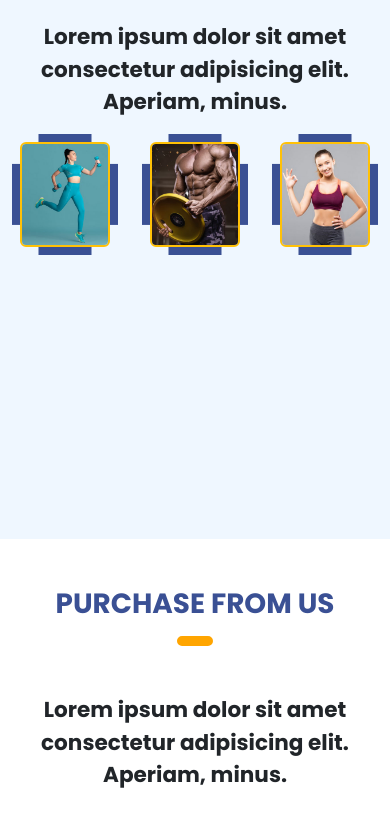
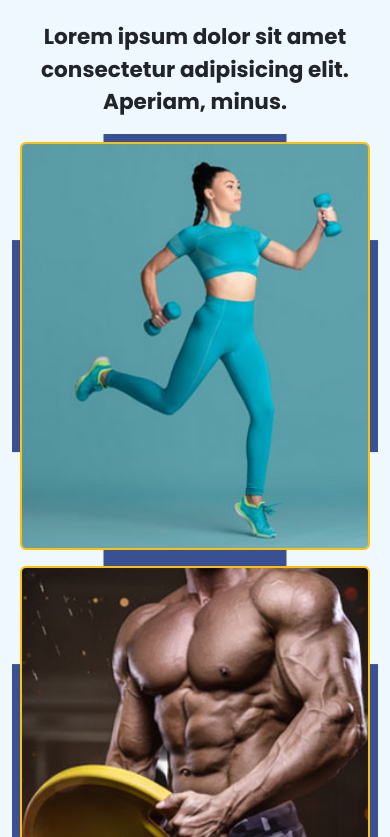
Before and after one commit to suleymankayir/sport-center, a website built with Vite: page sport-center/index.html in a window 390 px wide. Shown: the part 4920-5757 px from the top of the page. Built offline with nearby package versions, Linux system fonts and the light colour scheme.

Commit message:
trainers responsive commit

```diff
--- a/sport-center/index.html
+++ b/sport-center/index.html
@@ -233,8 +233,9 @@
         <div
           class="d-flex container justify-content-center align-items-center gap-4 overflow-hidden"
         >
-          <div class="after">
-            <div class="position-relative p-2 tr-images d-flex">
+          <div class="row">
+            <div class="after col-12 col-sm-4">
+              <div class="position-relative p-2 tr-images d-flex overflow-hidden">
                 <img
                   src="images/trainer1.jpg"
                   alt=""
@@ -250,8 +251,8 @@
               </div>
             </div>
 
-          <div class="after">
-            <div class="position-relative p-2 tr-images d-flex">
+            <div class="after col-12 col-sm-4">
+              <div class="position-relative p-2 tr-images d-flex overflow-hidden">
                 <img
                   src="images/trainer2.jpg"
                   alt=""
@@ -267,8 +268,8 @@
               </div>
             </div>
 
-          <div class="after">
-            <div class="position-relative p-2 tr-images d-flex">
+            <div class="after col-12 col-sm-4">
+              <div class="position-relative p-2 tr-images d-flex overflow-hidden">
                 <img
                   src="images/trainer3.jpg"
                   alt=""
@@ -280,6 +281,7 @@
                 >
                   <h3>Jane Doe</h3>
                   <h4>Cardio Trainer</h4>
+                </div>
               </div>
             </div>
           </div>
```
Lines whose indentation alone changed are shown as unchanged.
